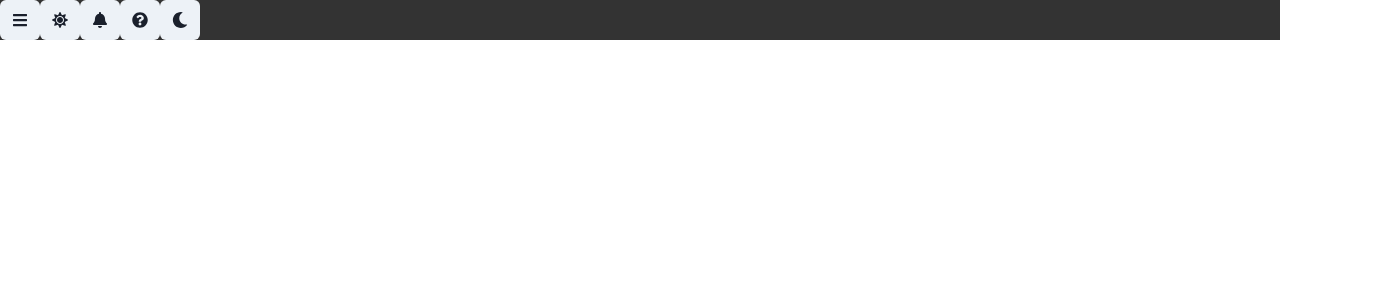
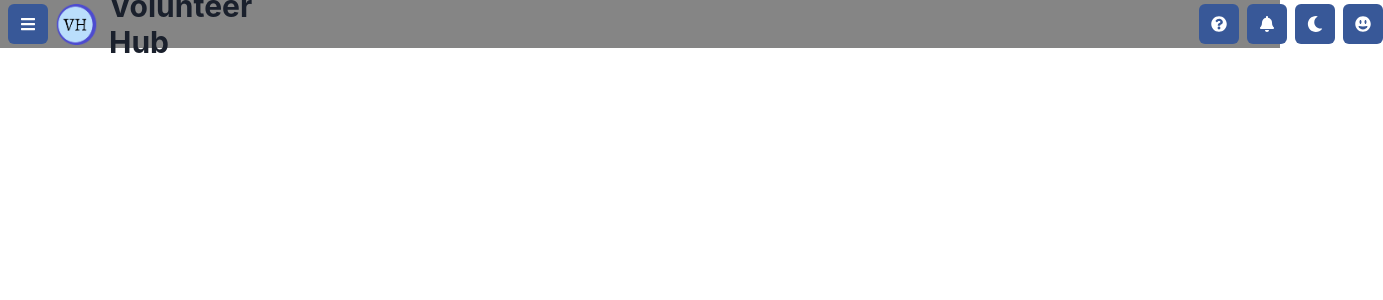
Before and after one commit to uvadhar11/Volunteer-Hub, a React (Create React App) app in the folder app/: page /home in a window 1280 px wide. Shown: the top 300 px of the page, 1383 px wide, since content can reach past the window. Built offline with nearby package versions, Linux system fonts and the light colour scheme.

Commit message:
basic nav bar on the home page

```diff
--- a/app/src/components/home.js
+++ b/app/src/components/home.js
@@ -1,4 +1,4 @@
-import { Box, Flex, IconButton } from "@chakra-ui/react";
+import { Box, Flex, IconButton, VStack } from "@chakra-ui/react";
 import React from "react";
 import {
   FaBars,
@@ -6,19 +6,48 @@ import {
   FaMoon,
   FaBell,
   FaQuestionCircle,
+  FaGrinAlt,
 } from "react-icons/fa";
+import Logo from "./logo";
 
 function Home() {
   return (
-    <Box bg="blackAlpha.800">
-      <Flex>
-        <IconButton aria-label="Menu" icon={<FaBars />}></IconButton>
-        <IconButton aria-label="Menu" icon={<FaSun />}></IconButton>
-        <IconButton aria-label="Menu" icon={<FaBell />}></IconButton>
-        <IconButton aria-label="Menu" icon={<FaQuestionCircle />}></IconButton>
-        <IconButton aria-label="Menu" icon={<FaMoon />}></IconButton>
+    <VStack>
+      <Flex w="100%" h="3em" bg="blackAlpha.600" pl="2" align="center">
+        <IconButton
+          aria-label="Menu Button"
+          colorScheme="facebook"
+          icon={<FaBars />}
+        ></IconButton>
+        <Logo />
+        <IconButton
+          aria-label="Help Button"
+          colorScheme="facebook"
+          ml="1000"
+          icon={<FaQuestionCircle />}
+        ></IconButton>
+        <IconButton
+          aria-label="Notification Bell"
+          colorScheme="facebook"
+          ml="2"
+          icon={<FaBell />}
+        ></IconButton>
+
+        <IconButton
+          aria-label="Theme Change"
+          colorScheme="facebook"
+          ml="2"
+          icon={<FaMoon />}
+        ></IconButton>
+
+        <IconButton
+          aria-label="Profile"
+          colorScheme="facebook"
+          ml="2"
+          icon={<FaGrinAlt />}
+        ></IconButton>
       </Flex>
-    </Box>
+    </VStack>
   );
 }
 
--- /dev/null
+++ b/app/src/components/logo.js
@@ -0,0 +1,15 @@
+import React from "react";
+import { Flex, Heading, Img } from "@chakra-ui/react";
+
+function Logo() {
+  return (
+    <Flex align="center">
+      <Img src="/logo.png" boxSize="55px" alt="logo" pl="0.5" />
+      <Heading pl="1.5" fontSize="3xl" fontWeight="bold">
+        Volunteer Hub
+      </Heading>
+    </Flex>
+  );
+}
+
+export default Logo;
```
